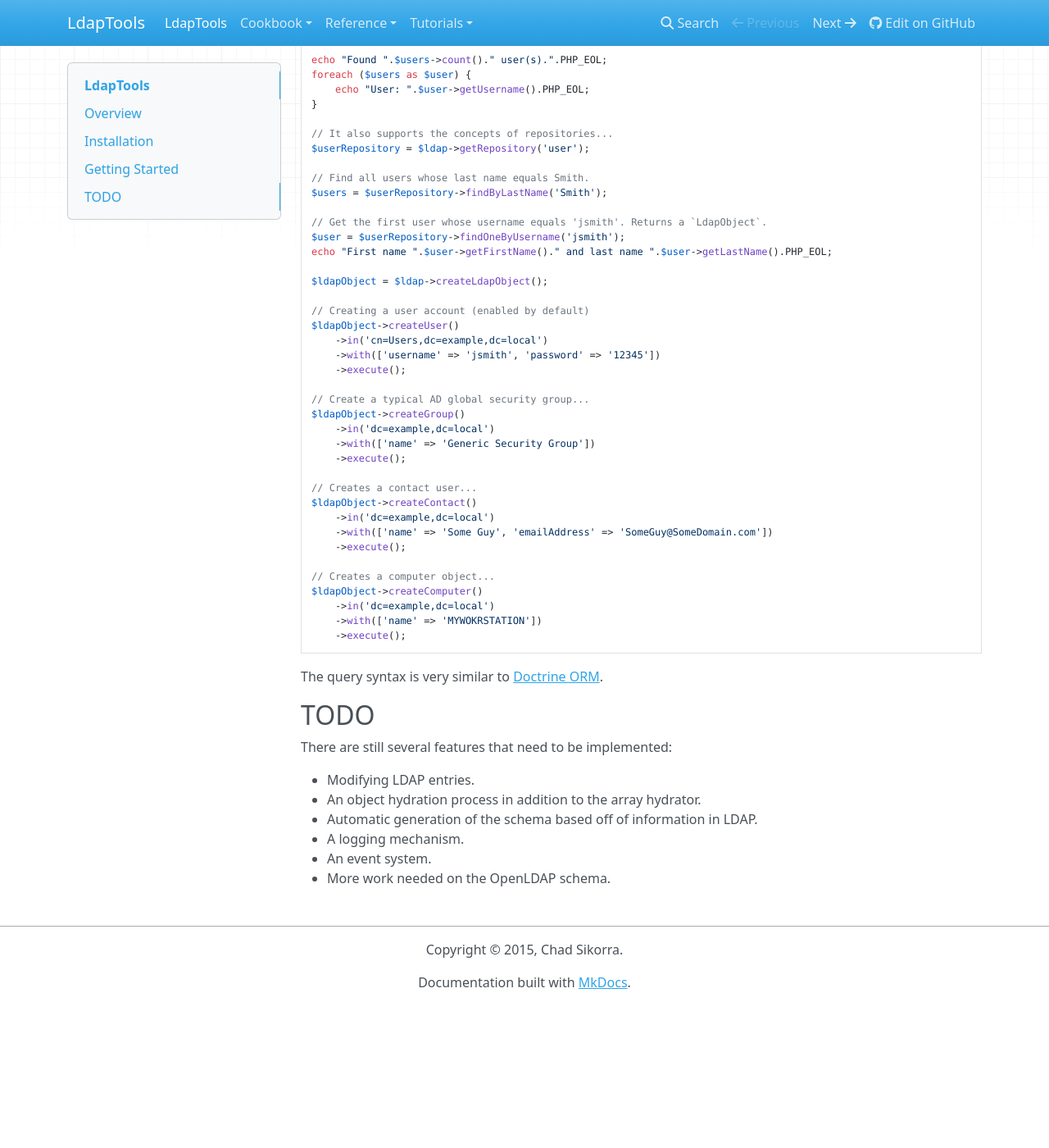
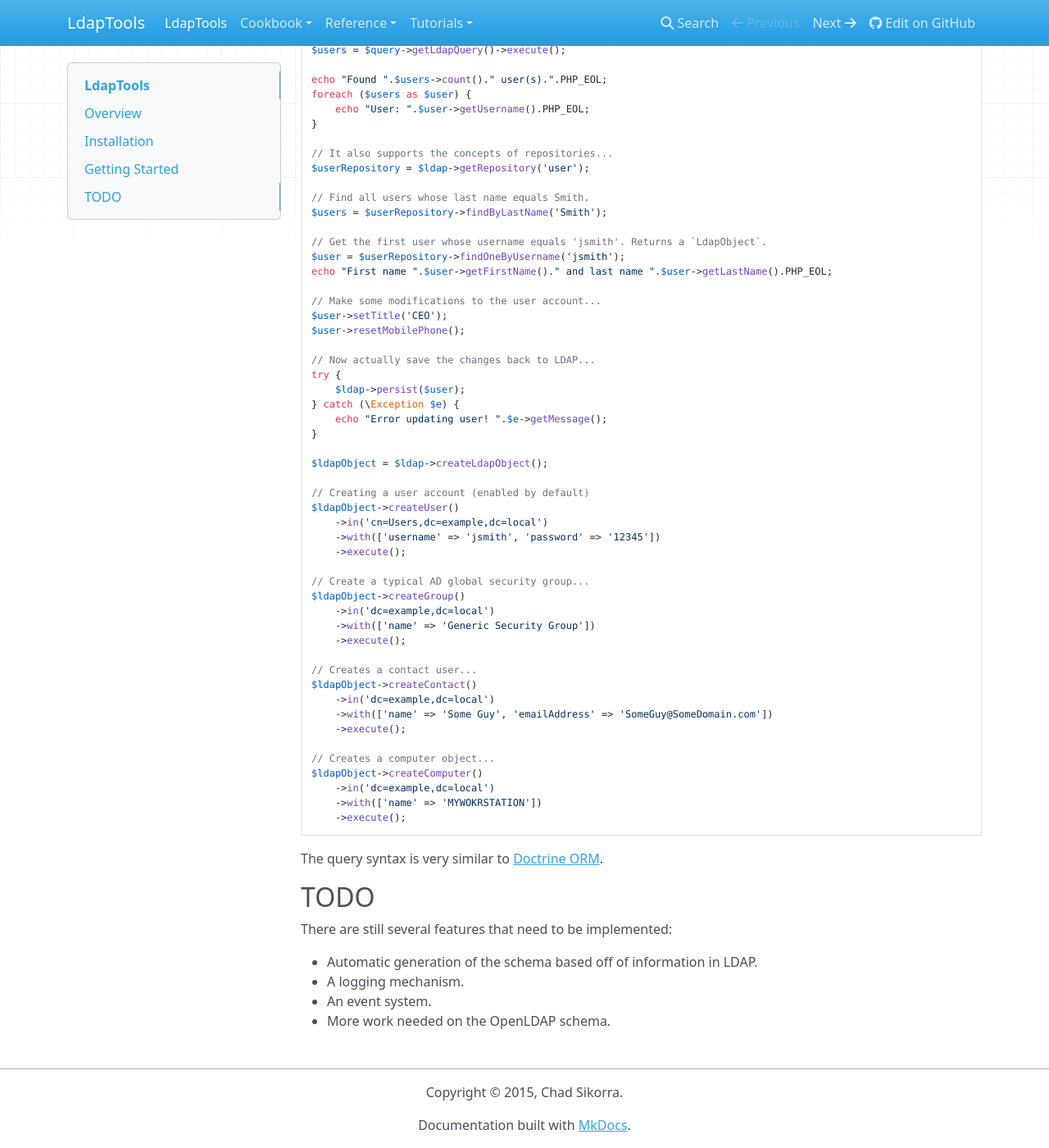
Before and after one commit to ldaptools/ldaptools, an MkDocs documentation site: the page built from docs/en/index.md, in a window 1280 px wide and 1400 px high, scrolled down 938 px. Shown: the whole window at 82% size. Built offline with MkDocs 1.6.1, drawn with Linux system fonts in a browser that asks for light colours; nearby versions of some CDN libraries; before the commit the page ends 2164 px from its top, so only the background shows below that; some of the changed text lies outside the part shown.

Commit message:
Update the docs for info on modifying LDAP objects.

```diff
--- a/docs/en/index.md
+++ b/docs/en/index.md
@@ -11,6 +11,7 @@ for Active Directory and OpenLDAP.
 
  * A fluent and easy to understand syntax for generating LDAP queries.
  * Easily create common LDAP objects (Users, Groups, Contacts, Computers).
+ * Easily modify LDAP objects with automatic setters/getters/properties/etc.
  * Retrieve LDAP objects as either a simple array or an object with automagic setters/getters.
  * A dynamic and customizable attribute converter system to translate data between LDAP and PHP.
  * Active Directory specific features to help ease development of applications.
@@ -59,6 +60,17 @@ $users = $userRepository->findByLastName('Smith');
 $user = $userRepository->findOneByUsername('jsmith');
 echo "First name ".$user->getFirstName()." and last name ".$user->getLastName().PHP_EOL;
 
+// Make some modifications to the user account...
+$user->setTitle('CEO');
+$user->resetMobilePhone();
+
+// Now actually save the changes back to LDAP...
+try {
+    $ldap->persist($user);
+} catch (\Exception $e) {
+    echo "Error updating user! ".$e->getMessage();
+}
+
 $ldapObject = $ldap->createLdapObject();
 
 // Creating a user account (enabled by default)
@@ -92,8 +104,6 @@ The query syntax is very similar to [Doctrine ORM](http://www.doctrine-project.o
 
 There are still several features that need to be implemented:
 
-* Modifying LDAP entries.
-* An object hydration process in addition to the array hydrator.
 * Automatic generation of the schema based off of information in LDAP.
 * A logging mechanism.
 * An event system.
```
Also changed, not shown: docs/en/tutorials/modifying-ldap-objects.md (added, +100 -0 lines), README.md.
